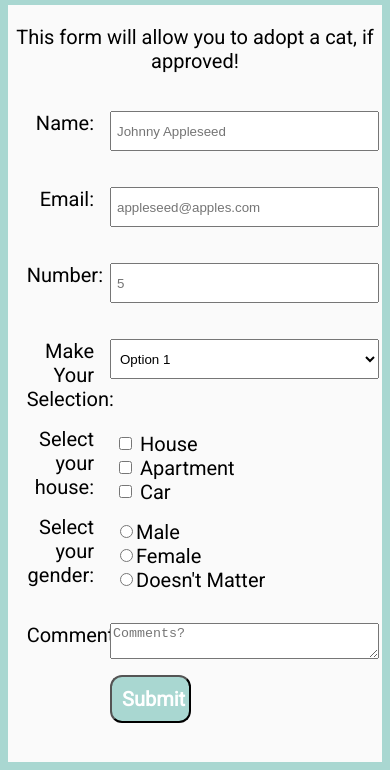
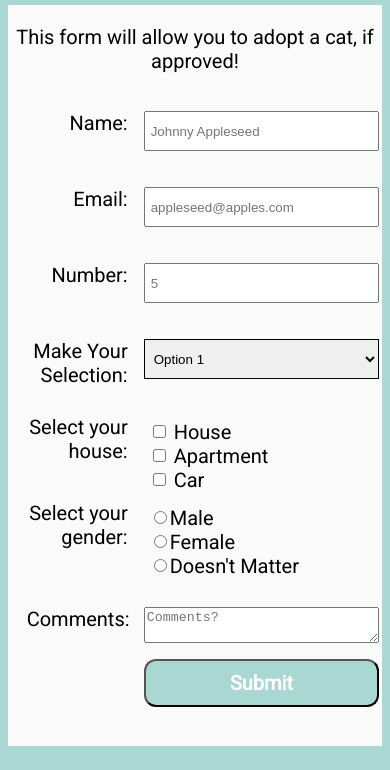
Before and after one commit to crhampton1/fawkes_technology_website, a plain HTML site: page Public/fccform/form.html in a window 390 px wide. Shown: the part 77-847 px from the top of the page. Drawn offline with Linux system fonts and the light colour scheme.

Commit message:
Final Changes to Form

```diff
--- a/Public/fccform/form.css
+++ b/Public/fccform/form.css
@@ -4,6 +4,13 @@
     .container {
         width: 100% !important;
     }
+    button {
+        width: 100% !important;
+    }
+    form{
+        grid-template-columns: repeat(auto-fill, 30% [col-start] 70% [col-end] ) !important;
+    }
+
 }
 
 .container {
@@ -46,6 +53,10 @@ body {
     height: 15px;
 }
 
+.border {
+    border: 1px solid black;
+}
+
 .extra-margin {
     width:100%;
     margin-top: 20px;
--- a/Public/fccform/form.html
+++ b/Public/fccform/form.html
@@ -17,7 +17,7 @@
                 <label for="number" id="number-label">Number:</label>
                 <input id="number" type="number" name="number" class="input" min="0" max="10" required placeholder="5">
                 <label for="dropdown" id="dropdown-label">Make Your Selection:</label>
-                <select name="dropdown" id="dropdown" class="input">
+                <select name="dropdown" id="dropdown" class="input border">
                     <option value="option1">Option 1</option>
                     <option value="option2">Option 2</option>
                 </select>
```
Also changed, not shown: 1 other file.
